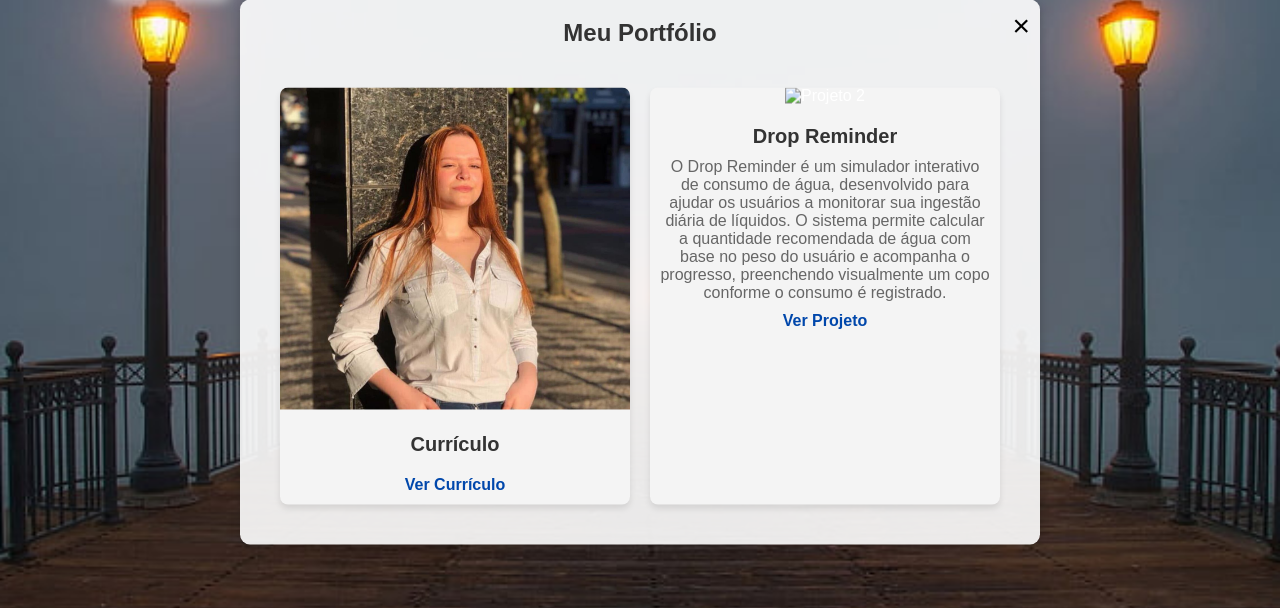
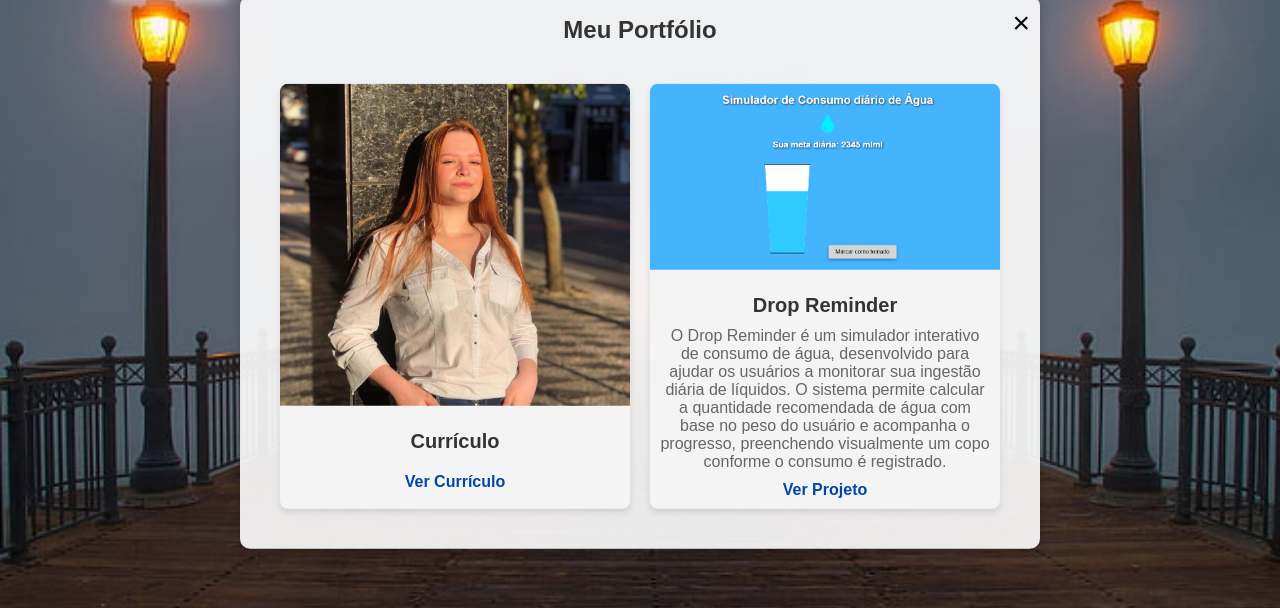
Before and after one commit to sybzinha/portfolio, a plain HTML site: page index.html in a window 1280 px wide. Both pictures are taken after a click on the element "Portfólio". Shown: the part 128-736 px from the top of the page. Drawn offline with Linux system fonts and the light colour scheme.

Commit message:
Adicionando png drop-reminder

```diff
--- a/index.html
+++ b/index.html
@@ -37,7 +37,7 @@
 
         <!-- Projeto 2 -->
         <div class="project">
-          <img src="../drop_reminder/scr/printproject.png" alt="Projeto 2">
+          <img src="./src/images/printproject.png" alt="Projeto 2">
           <div class="project-info">
             <h3>Drop Reminder</h3>
             <p>O Drop Reminder é um simulador interativo de consumo de água, desenvolvido para ajudar os usuários a monitorar sua ingestão diária de líquidos. O sistema permite calcular a quantidade recomendada de água com base no peso do usuário e acompanha o progresso, preenchendo visualmente um copo conforme o consumo é registrado.</p>
```
Also changed, not shown: src/images/printproject.png (added).
